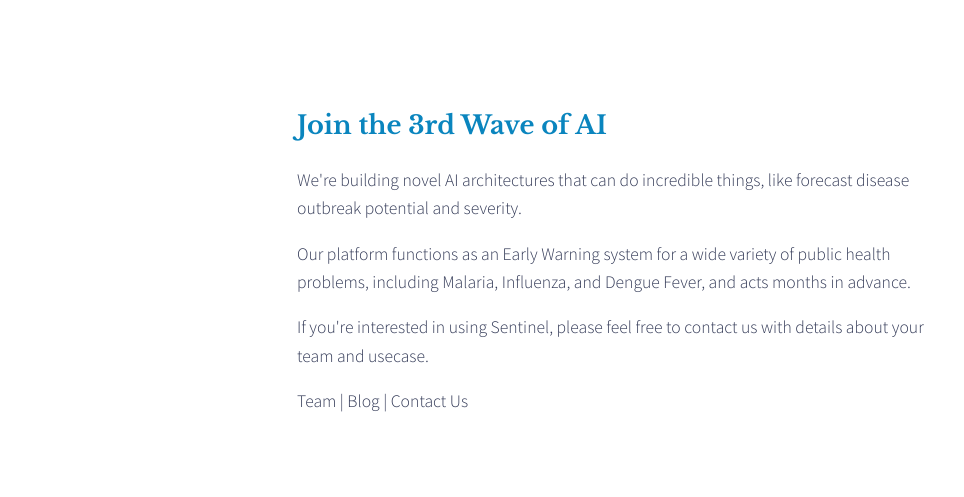
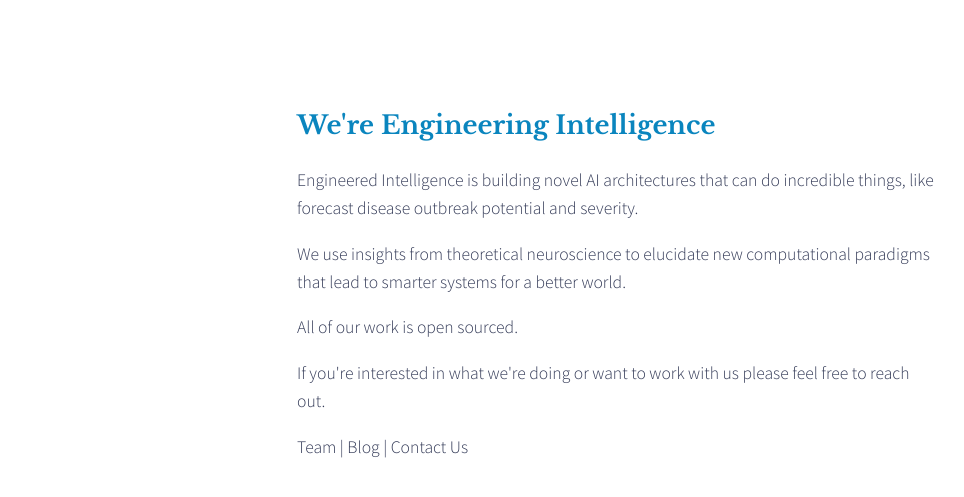
Before and after one commit to harshsikka/Sentinel-Landing, a plain HTML site: page index.html in a window 1280 px wide. Shown: the part 157-654 px from the top of the page, without its empty margins (23-987 px from the left). Drawn offline with nearby package versions, Linux system fonts and the light colour scheme.

Commit message:
Update index.html

```diff
--- a/index.html
+++ b/index.html
@@ -1,7 +1,7 @@
 <html>
 
     <head>
-        <title>Fractal</title>
+        <title>Engineered Intelligence</title>
         <link rel="shortcut icon" type="image/x-icon" href="colorLogo.png" />
         <meta name="viewport" content ="width=device-width, initial-scale=1.0">
     </head>
@@ -80,18 +80,20 @@ h2 {
 
             <div class="first-text">
 
-            <h2> Join the 3rd Wave of AI</h2>
+            <h2>We're Engineering Intelligence</h2>
 
             <div class = "intro-text">
 
-                <p>We're building novel AI architectures that can do incredible things, like forecast disease outbreak potential and severity.</p>
+                <p>Engineered Intelligence is building novel AI architectures that can do incredible things, like forecast disease outbreak potential and severity.</p>
 
-                <p> Our platform functions as an Early Warning system for a wide variety of public health problems, including Malaria, Influenza, and Dengue Fever, and acts months in advance.</p>
+                <p>We use insights from theoretical neuroscience to elucidate new computational paradigms that lead to smarter systems for a better world.</p>
+
+                <p>All of our work is <a target="_blank" href="https://github.com/Engineered-Intelligence">open sourced</a>.</p>
 
 
 
 
-                <p> If you're interested in using Sentinel, please feel free to contact us with details about your team and usecase.</p>
+                <p> If you're interested in what we're doing or want to work with us please feel free to reach out.</p>
                 <a target="_blank" href="https://www.linkedin.com/in/harsh-sikka-0530a6a4?trk=hp-identity-name">Team</a> |
                 <a target="_blank" href="https://medium.com/@HarshSikka">Blog</a> |
                 <a target="_blank" href="mailto:has727@g.harvard.edu">Contact Us</a>
```
